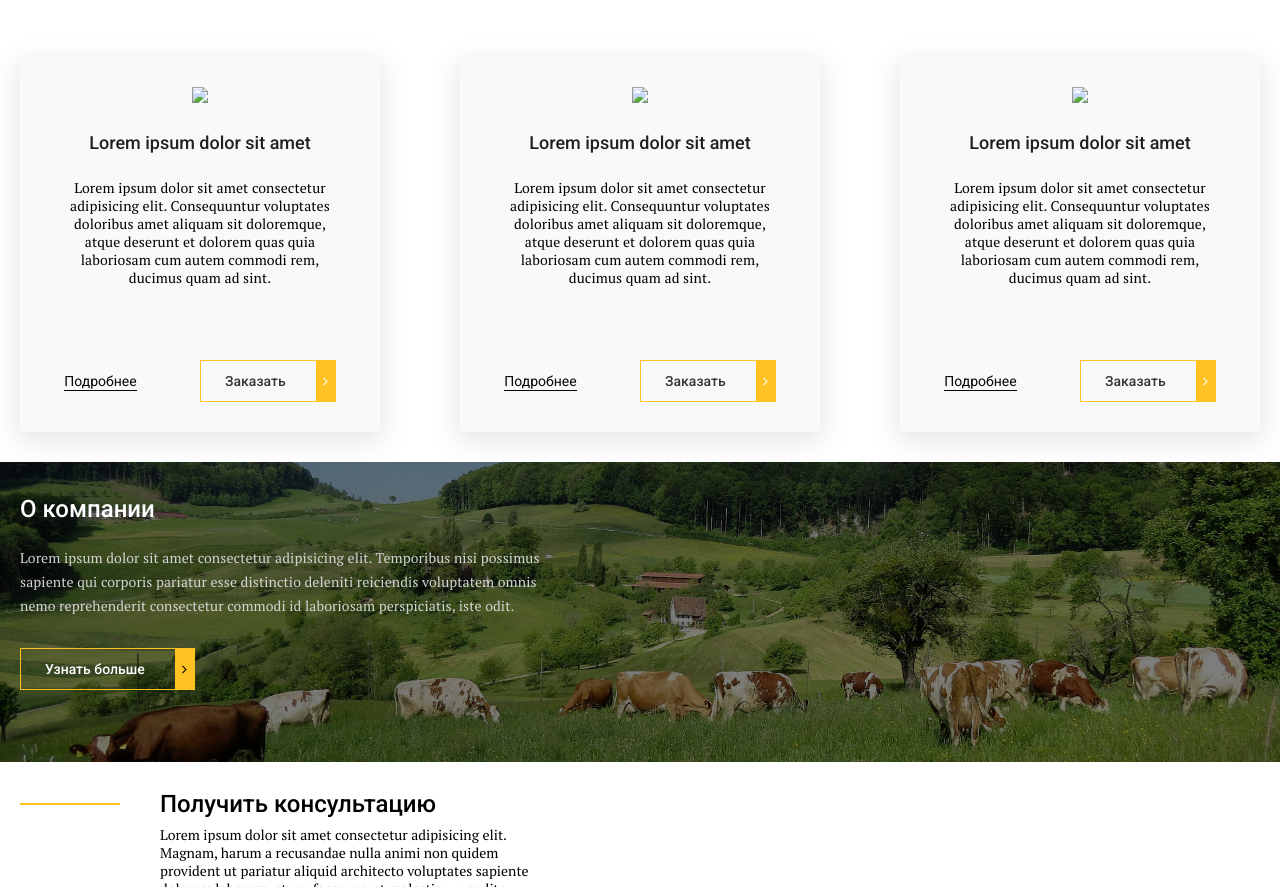
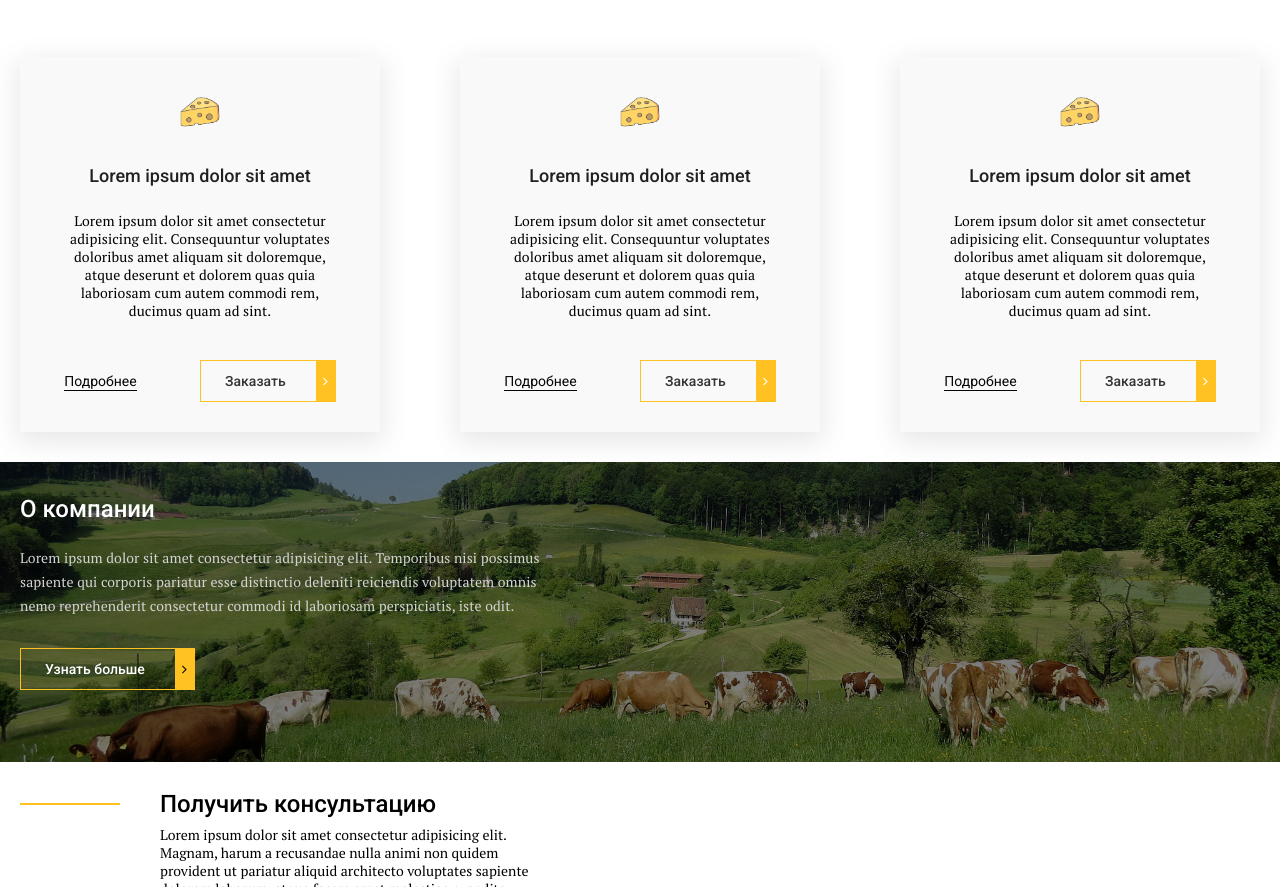
Before and after one commit to OlegRabushko/Cheese-for-you, a plain HTML site: page index.html in a window 1280 px wide. Shown: the part 834-1721 px from the top of the page. Drawn offline with nearby package versions, Linux system fonts and the light colour scheme; the site is published under a folder, as on GitHub Pages, so addresses that start at the root find nothing; files whose address does not match are found by name.

Commit message:
2-th commit

```diff
--- a/index.html
+++ b/index.html
@@ -115,7 +115,7 @@
 			</div>
 			<div class="services__items">
 				<div class="services__item">
-					<img src="/img/logo.png" class="services-logo">
+					<img src="./img/logo.png" class="services-logo">
 					<div class="services__item-title">
 						Lorem ipsum dolor sit amet
 					</div>
@@ -132,7 +132,7 @@
 					</div>
 				</div>
 				<div class="services__item">
-					<img src="/img/logo.png" class="services-logo">
+					<img src="./img/logo.png" class="services-logo">
 					<div class="services__item-title">
 						Lorem ipsum dolor sit amet
 					</div>
@@ -149,7 +149,7 @@
 					</div>
 				</div>
 				<div class="services__item">
-					<img src="/img/logo.png" class="services-logo">
+					<img src="./img/logo.png" class="services-logo">
 					<div class="services__item-title">
 						Lorem ipsum dolor sit amet
 					</div>
```
